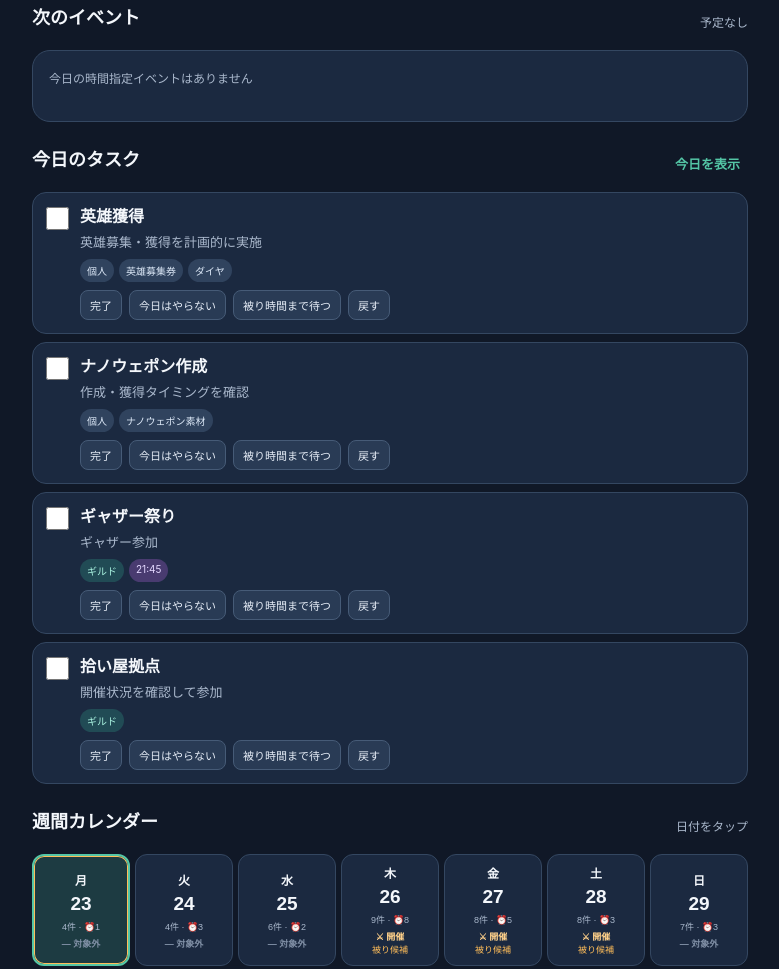
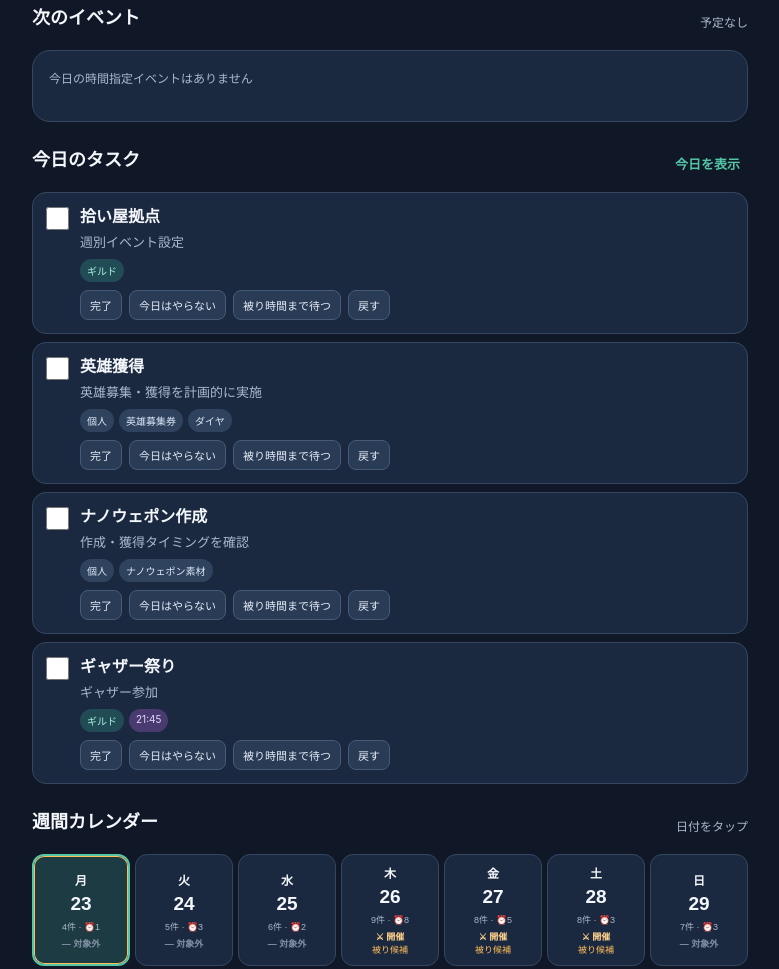
Before and after one commit to neko-data-lab/ps_weekly_task, a plain HTML site: page index.html in a window 1280 px wide. Shown: the part 869-1838 px from the top of the page, without its empty margins (250-1029 px from the left). Drawn offline with Linux system fonts and the light colour scheme.

Commit message:
Add files via upload

```diff
--- a/app.js
+++ b/app.js
@@ -24,7 +24,17 @@ function renderWeekTypeBanner(){
  const alt=ace?"エースコマンダー週の画像":"通常週の画像";
  $("#weekTypeBanner").innerHTML=`<div class="week-type-title">${label}</div><a class="week-type-image-link" href="${file}" target="_blank" rel="noopener" aria-label="${alt}を拡大表示"><img src="${file}" alt="${alt}" onerror="this.closest('.week-type-image-link').classList.add('image-missing');this.style.display='none'"><span class="image-missing-text">画像を表示できません。${file}を同じフォルダに配置してください。</span></a>`;
 }
-function tasksFor(d,w=currentWeek()){return data.tasks.filter(t=>t.weekType===w&&t.day===d)}
+function tasksFor(d,w=currentWeek()){
+ let list=data.tasks.filter(t=>t.weekType===w&&t.day===d);
+ if(w==="ace_commander"&&["mon","tue","wed"].includes(d)){
+  const override=data.weekOverrides?.[weekKey(selectedDate)];
+  const event=override?.aceCommanderEvent||defaultAceEvent(weekStart(selectedDate));
+  if(event) list.unshift({id:`ace_event_${d}`,weekType:w,day:d,title:event,detail:"週別イベント設定",category:"ギルド",time:null,items:[],lionOverlap:false,guild:true,personal:false,note:"",isWeeklyEvent:true});
+ }
+ return list;
+}
+function defaultAceEvent(start){const anchor=new Date(2026,10,9);const weeks=Math.round((weekStart(start)-weekStart(anchor))/604800000);return ((weeks%2)+2)%2===0?"蛍火の試練":"拾い屋拠点";}
+
 function stateFor(t,d){return getStatus()[`${weekKey(selectedDate)}|${currentWeek()}|${d}|${t.id}`]||""}
 function setTaskState(t,d,state){let s=getStatus(),k=`${weekKey(selectedDate)}|${currentWeek()}|${d}|${t.id}`;if(state)s[k]=state;else delete s[k];setStatus(s);renderAll()}
 function showToast(msg){let e=$("#toast");e.textContent=msg;e.classList.add("show");clearTimeout(toastTimer);toastTimer=setTimeout(()=>e.classList.remove("show"),2100)}
@@ -42,7 +52,7 @@ function renderItems(){let names=[...new Set(data.tasks.filter(t=>t.weekType===c
 window.saveItem=(n,k,v)=>{let x=JSON.parse(localStorage.getItem(STORE.items)||"{}");x[n]=x[n]||{};x[n][k]=v===""?null:Number(v);localStorage.setItem(STORE.items,JSON.stringify(x));showToast("所持数を保存しました")};
 function renderAll(){renderToday();renderWeek();renderTimeline();renderLion();renderItems()}
 
-function openMenu(){const html=`<div class="menu-list"><button onclick="window.menuView('home')">⌂ ホーム</button><button onclick="window.menuView('week')">▦ 週間カレンダー</button><button onclick="window.menuView('day')">☑ 日別タスク</button><button onclick="window.menuView('timeline')">⏰ 時間軸</button><button onclick="window.menuView('lion')">⚔️ 獅子奮迅</button><button onclick="window.menuView('items')">🎒 アイテム確認</button><a href="help.html">📖 使い方</a><!--<a href="admin.html">🛠 スケジュール管理・編集</a>--><button onclick="window.resetCurrentWeek()">↻ 選択週のチェック状態をリセット</button></div><p class="footnote">週タイプは日付から自動判定されます。手動切り替えはありません。</p>`;showModal("メニュー",html)}
+function openMenu(){const html=`<div class="menu-list"><button onclick="window.menuView('home')">⌂ ホーム</button><button onclick="window.menuView('week')">▦ 週間カレンダー</button><button onclick="window.menuView('day')">☑ 日別タスク</button><button onclick="window.menuView('timeline')">⏰ 時間軸</button><button onclick="window.menuView('lion')">⚔️ 獅子奮迅</button><button onclick="window.menuView('items')">🎒 アイテム確認</button><a href="help.html">📖 使い方</a><a href="admin.html">🛠 スケジュール管理・編集</a><button onclick="window.resetCurrentWeek()">↻ 選択週のチェック状態をリセット</button></div><p class="footnote">週タイプは日付から自動判定されます。手動切り替えはありません。</p>`;showModal("メニュー",html)}
 window.resetCurrentWeek=()=>{if(confirm("選択中の日付が属する週のチェック状態をリセットしますか？")){let s=getStatus(),prefix=`${weekKey(selectedDate)}|${currentWeek()}|`;Object.keys(s).forEach(k=>{if(k.startsWith(prefix))delete s[k]});setStatus(s);renderAll();showToast("チェック状態をリセットしました")}};
 window.menuView=v=>{document.querySelector("#detailModal").classList.add("hidden");if(v==="home"){selectedDate=gameDateNow();renderAll();window.scrollTo({top:0,behavior:"smooth"})}else openView(v)};
 
--- a/index.html
+++ b/index.html
@@ -6,7 +6,7 @@
 <link rel="manifest" href="manifest.json"><link rel="stylesheet" href="style.css"><title>パズサバ週間イベント</title>
 </head>
 <body>
-<header class="topbar"><div><div class="eyebrow">PUZZLE & SURVIVAL</div><h1>週間イベント確認<span style="font-size:0.5em;font-weight:400;opacity:0.6;margin-left:0.4em;">個人用メモ・非公式ツール</span></h1></div><button class="iconbtn hamburger" id="menuBtn" aria-label="メニューを開く">☰</button></header>
+<header class="topbar"><div><div class="eyebrow">PUZZLE & SURVIVAL</div><h1>週間イベント確認</h1></div><button class="iconbtn hamburger" id="menuBtn" aria-label="メニューを開く">☰</button></header>
 <main>
 <section class="hero card"><div class="hero-row"><span class="eyebrow">今日の予定</span><span id="todayDate" class="date"></span></div><h2 id="todayLabel">今日</h2><div id="weekTypeBanner" class="week-type-banner" aria-live="polite"></div><div id="lionTodayStatus" class="lion-status"></div><div class="hero-stats"><div><b id="todoCount">0</b><small>未完了</small></div><div><b id="eventCount">0</b><small>時間指定</small></div><div><b id="overlapCount">0</b><small>獅子被り候補</small></div></div></section>
 <section class="section"><div class="section-head"><h2>次のイベント</h2><span class="muted" id="nextEventHint"></span></div><div id="nextEvent" class="next-event card"></div></section>
--- a/schedule.json
+++ b/schedule.json
@@ -133,20 +133,6 @@
       "note": ""
     },
     {
-      "id": "ace_commander_tue_6",
-      "weekType": "ace_commander",
-      "day": "mon",
-      "title": "拾い屋拠点",
-      "detail": "開催状況を確認して参加",
-      "category": "ギルド",
-      "time": null,
-      "items": [],
-      "lionOverlap": false,
-      "guild": true,
-      "personal": false,
-      "note": ""
-    },
-    {
       "id": "ace_commander_tue_7",
       "weekType": "ace_commander",
       "day": "tue",
@@ -230,20 +216,6 @@
       "lionOverlap": false,
       "guild": false,
       "personal": true,
-      "note": ""
-    },
-    {
-      "id": "ace_commander_wed_13",
-      "weekType": "ace_commander",
-      "day": "wed",
-      "title": "拾い屋拠点",
-      "detail": "開催状況を確認して参加",
-      "category": "ギルド",
-      "time": null,
-      "items": [],
-      "lionOverlap": false,
-      "guild": true,
-      "personal": false,
       "note": ""
     },
     {
@@ -1478,5 +1450,16 @@
       "personal": true,
       "note": ""
     }
-  ]
+  ],
+  "weekOverrides": {
+    "2026-11-23": {
+      "aceCommanderEvent": "拾い屋拠点"
+    },
+    "2026-12-07": {
+      "aceCommanderEvent": "蛍火の試練"
+    },
+    "2026-12-21": {
+      "aceCommanderEvent": "拾い屋拠点"
+    }
+  }
 }
--- a/service-worker.js
+++ b/service-worker.js
@@ -1,4 +1,4 @@
-const CACHE="ps-weekly-v7";const FILES=["./","./index.html","./style.css","./app.js","./schedule.json","./manifest.json","./admin.html","./admin.js","./help.html"];
+const CACHE="ps-weekly-v8";const FILES=["./","./index.html","./style.css","./app.js","./schedule.json","./manifest.json","./admin.html","./admin.js","./help.html"];
 self.addEventListener("install",e=>e.waitUntil(caches.open(CACHE).then(c=>c.addAll(FILES))));
 self.addEventListener("activate",e=>e.waitUntil(caches.keys().then(keys=>Promise.all(keys.filter(k=>k!==CACHE).map(k=>caches.delete(k))))));
 self.addEventListener("fetch",e=>{if(e.request.method!=="GET")return;e.respondWith(caches.match(e.request).then(hit=>hit||fetch(e.request).then(r=>{let copy=r.clone();caches.open(CACHE).then(c=>c.put(e.request,copy));return r}).catch(()=>caches.match("./index.html"))))});
```
Also changed, not shown: admin.html (+1 -0 lines), admin.js (+9 -2 lines), help.html (+4 -4 lines), 1 other file.
